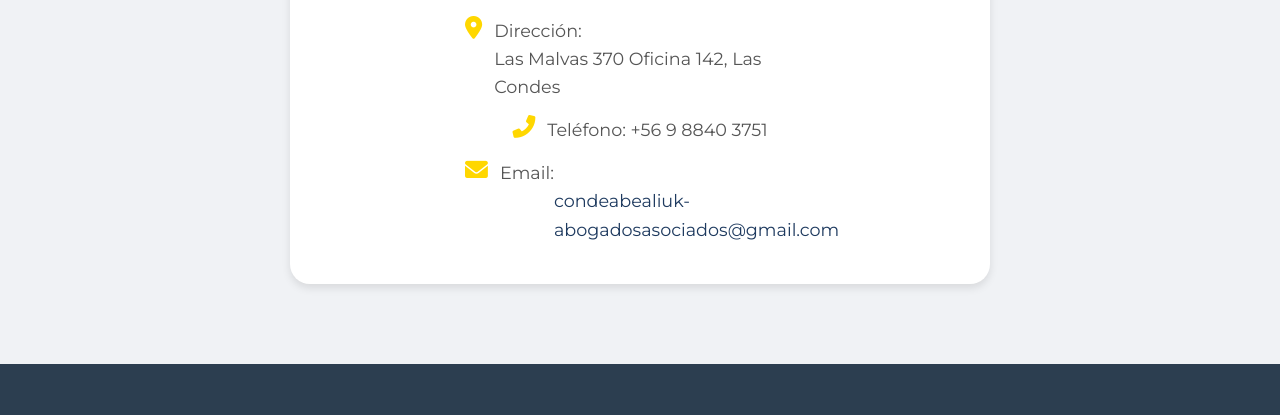
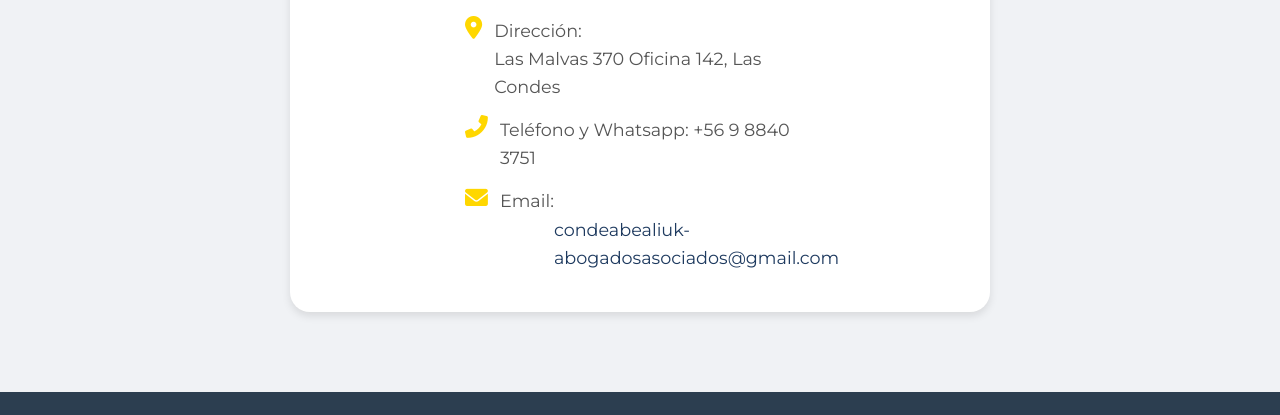
Before and after one commit to Richard1DL/Firma_Abeliuk_Conde, a plain HTML site: page contact.html in a window 1280 px wide. Shown: the part 1616-2031 px from the top of the page. Drawn offline with nearby package versions, Linux system fonts and the light colour scheme.

Commit message:
contact.html

```diff
--- a/contact.html
+++ b/contact.html
@@ -74,7 +74,7 @@
                     <h3>Contáctanos directamente:</h3>
                     <ul>
                         <li><i class="fas fa-map-marker-alt"></i> Dirección: <br> Las Malvas 370 Oficina 142, Las Condes</li>
-                        <li><i class="fas fa-phone-alt"></i> Teléfono: +56 9 8840 3751</li>
+                        <li><i class="fas fa-phone-alt"></i> Teléfono y Whatsapp: +56 9 8840 3751</li>
                         <li><i class="fas fa-envelope"></i>Email: <a href="mailto:condeabealiuk-abogadosasociados@gmail.com"> <br> condeabealiuk-abogadosasociados@gmail.com</a></li>
                     </ul>
                 </div>
```
